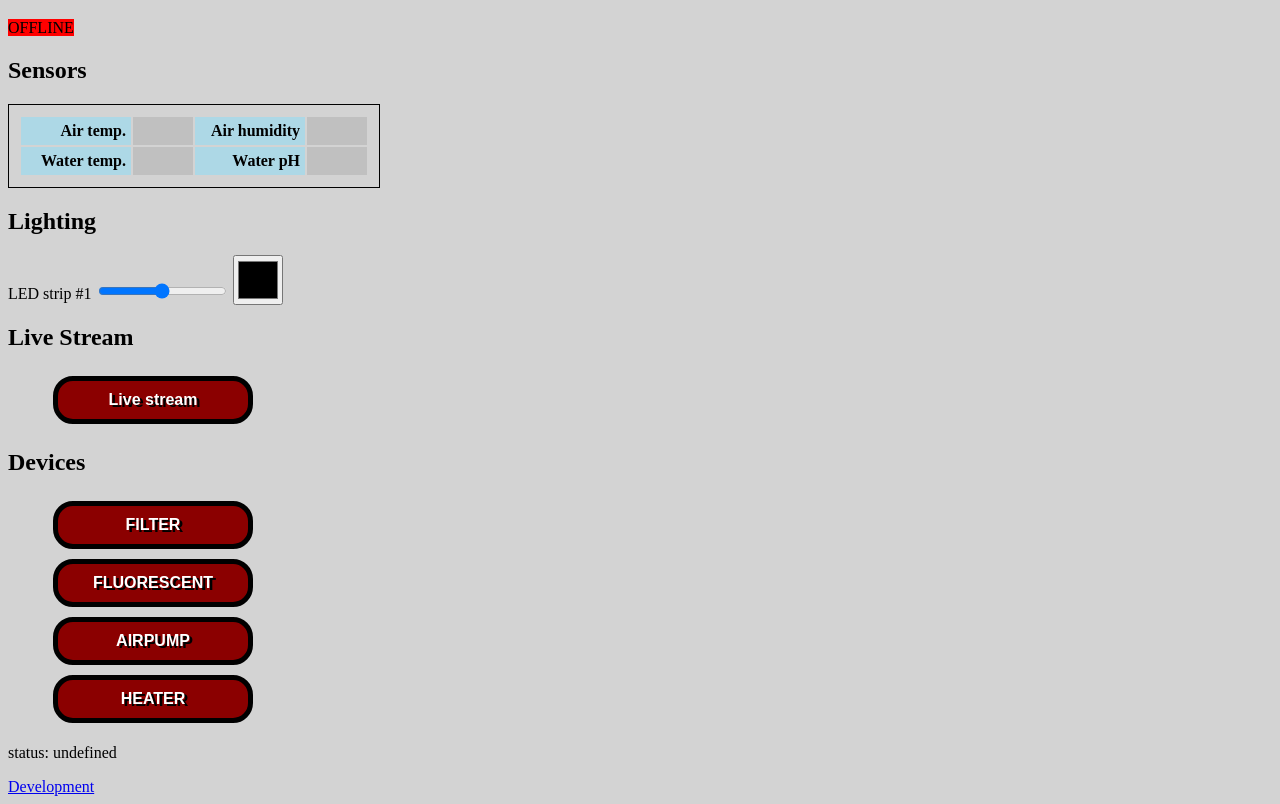
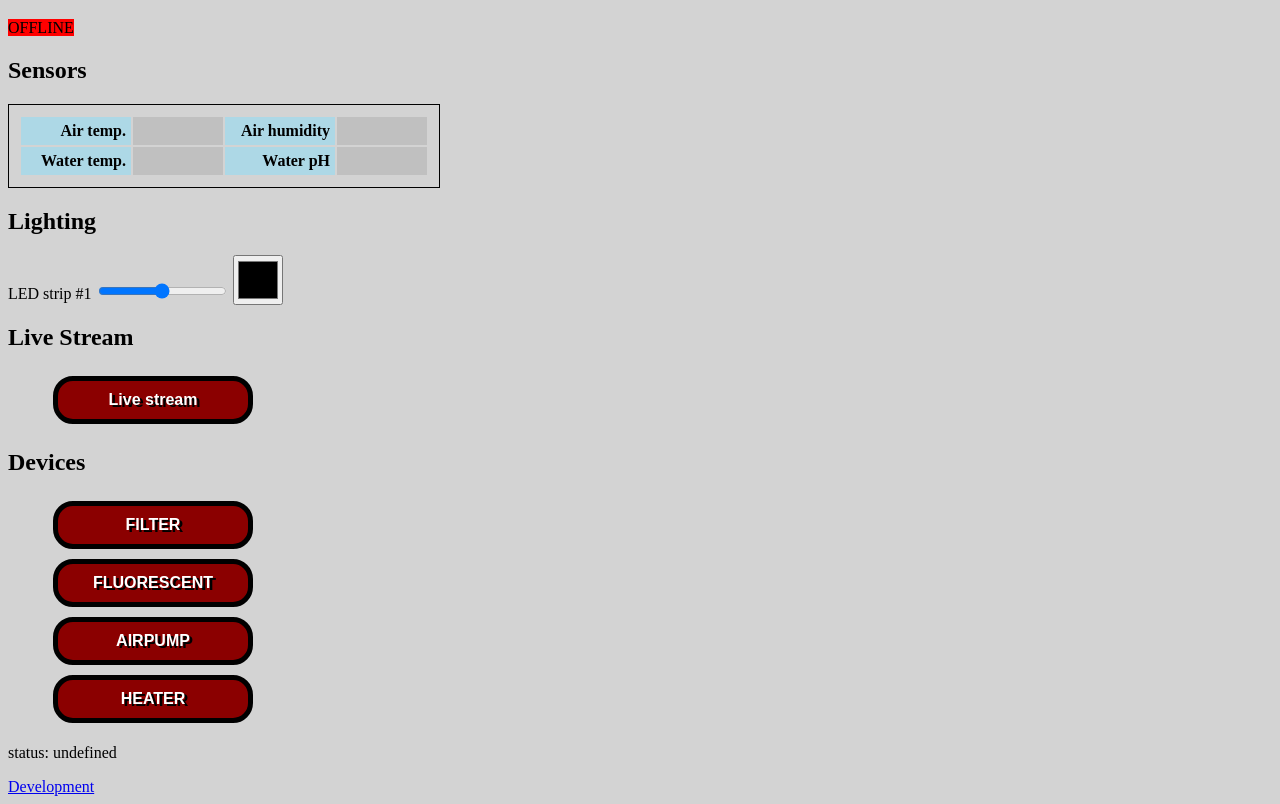
Before and after one commit to jtaibo/atlantis, a plain HTML site: page html/index.html in a window 1280 px wide. Shown: the part 61-865 px from the top of the page. Drawn offline with Linux system fonts and the light colour scheme; no server answers.

Commit message:
Minor fix

```diff
--- a/html/style.css
+++ b/html/style.css
@@ -58,5 +58,5 @@ button.relay:hover, button.stream:hover {
   text-align: left;
   background-color: silver;
   color: black;
-  width: 50px;
+  width: 80px;
 }
```
